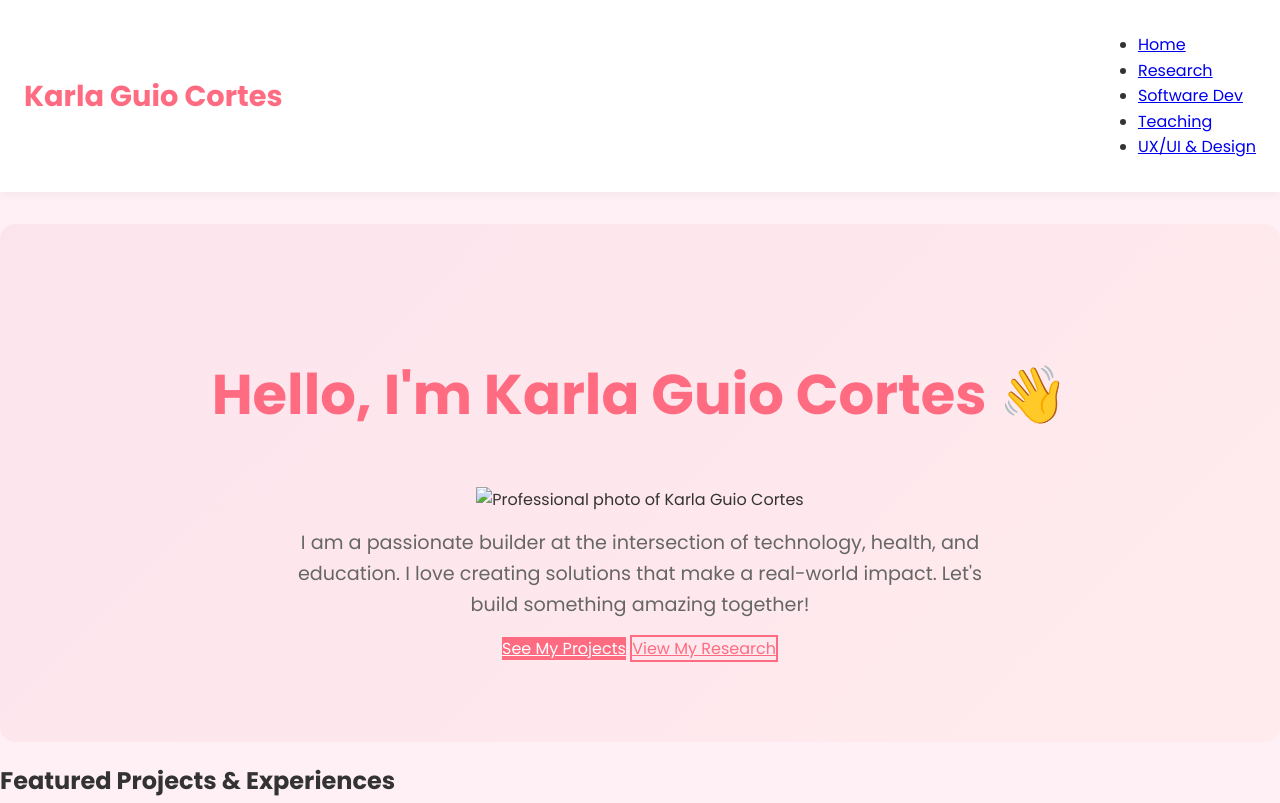
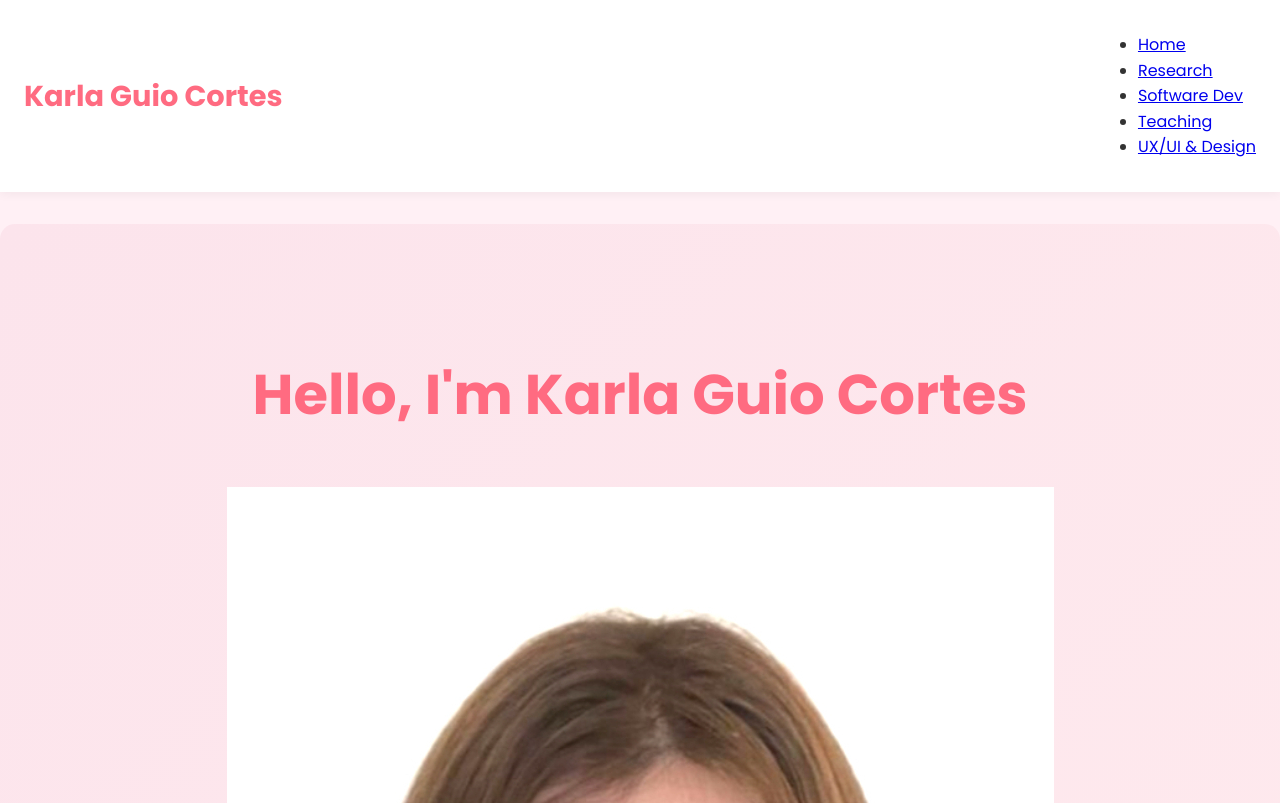
Before and after one commit to karlaguio/portfolio-version1, a plain HTML site: page index.html in a window 1280 px wide. Shown: the top 803 px of the page. Drawn offline with Linux system fonts and the light colour scheme; a script that the page names is missing.

Commit message:
Update index.html

```diff
--- a/index.html
+++ b/index.html
@@ -28,8 +28,8 @@
     <main class="container">
         <section class="hero">
             <div class="hero-content">
-                <h1>Hello, I'm Karla Guio Cortes 👋</h1>
-                <img id="my-photo" src="my-photo.png" alt="Professional photo of Karla Guio Cortes">
+                <h1>Hello, I'm Karla Guio Cortes </h1>
+                <img id="my-photo" src="my-photo.jpg" alt="Professional photo of Karla Guio Cortes">
                 <p>I am a passionate builder at the intersection of technology, health, and education. I love creating solutions that make a real-world impact. Let's build something amazing together!</p>
                 <div class="cta-buttons">
                     <a href="software-dev.html" class="btn primary-btn">See My Projects</a>
```
